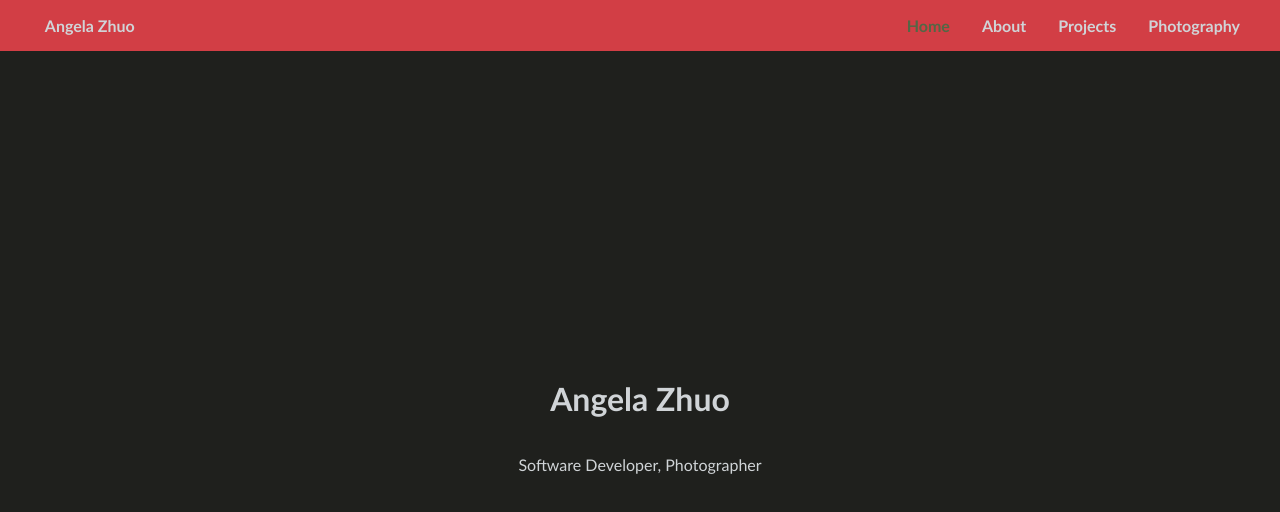
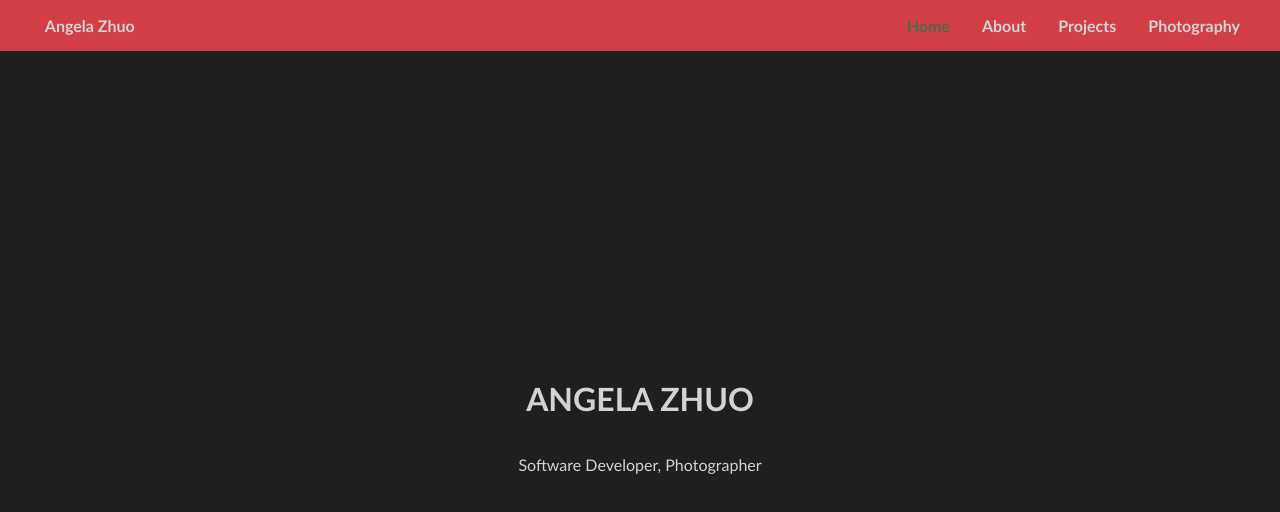
Before and after one commit to angelala3252/portfolio, a React (Create React App) app in the folder frontend/portfolio/: page /#/home in a window 1280 px wide. Shown: the top 512 px of the page. Built offline with nearby package versions, Linux system fonts and the light colour scheme.

Commit message:
all caps name

```diff
--- a/frontend/portfolio/src/pages/Home.jsx
+++ b/frontend/portfolio/src/pages/Home.jsx
@@ -5,7 +5,7 @@ const Home = () => {
         <>
             <div className='page-content'>
                 <h1>
-                    Angela Zhuo
+                    ANGELA ZHUO
                 </h1>
                 <p>
                     Software Developer, Photographer
```
